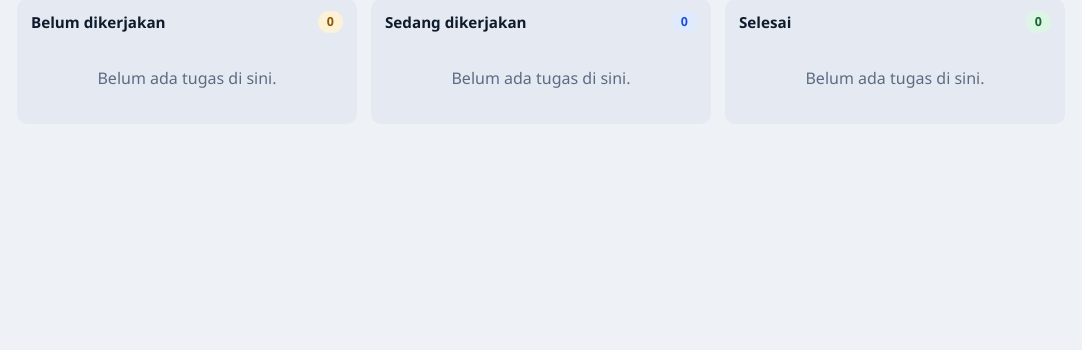
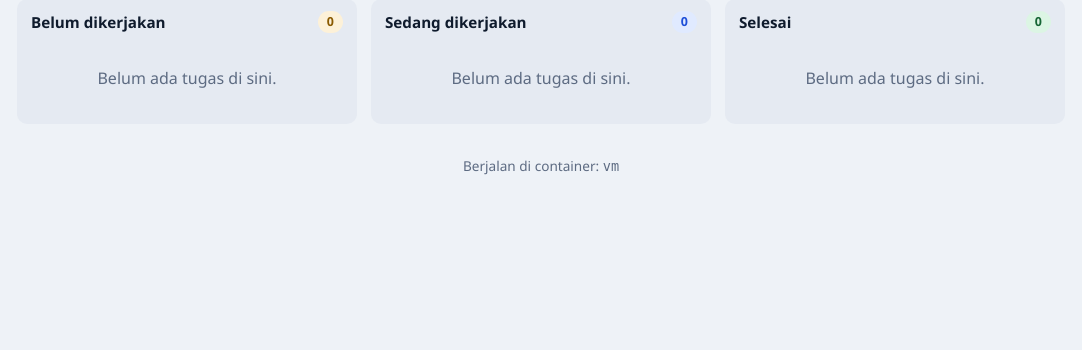
Before and after one commit to Matthew-X-05/wokelaa-tracker, a Flask app: page /tugas in a window 1280 px wide. Shown: the part 385-735 px from the top of the page, without its empty margins (99-1181 px from the left). Run offline with Flask 3, Linux system fonts and the light colour scheme; data that the repository does not hold is empty.

Commit message:
Tambah info container di footer

```diff
--- a/app/app.py
+++ b/app/app.py
@@ -2,6 +2,7 @@ import csv
 import io
 import os
 import time
+import socket
 from datetime import date
 
 import mysql.connector
@@ -9,6 +10,10 @@ from flask import Flask, Response, abort, flash, redirect, render_template, requ
 
 app = Flask(__name__)
 app.secret_key = os.getenv("SECRET_KEY", "dev-key")
+
+@app.context_processor
+def info_container():
+    return {"container_id": socket.gethostname()}
 
 STATUS = ["Belum dikerjakan", "Sedang dikerjakan", "Selesai"]
 
--- a/app/templates/base.html
+++ b/app/templates/base.html
@@ -74,6 +74,7 @@ a:focus-visible,button:focus-visible,input:focus-visible,select:focus-visible{ou
 <main>
 {% with msgs = get_flashed_messages(with_categories=true) %}{% for cat, m in msgs %}<div class="msg {{ cat }}">{{ m }}</div>{% endfor %}{% endwith %}
 {% block content %}{% endblock %}
+<p style="margin-top:32px;color:var(--muted);font-size:.85rem;text-align:center">Berjalan di container: <code>{{ container_id }}</code></p>
 </main>
 </body>
 </html>
```
